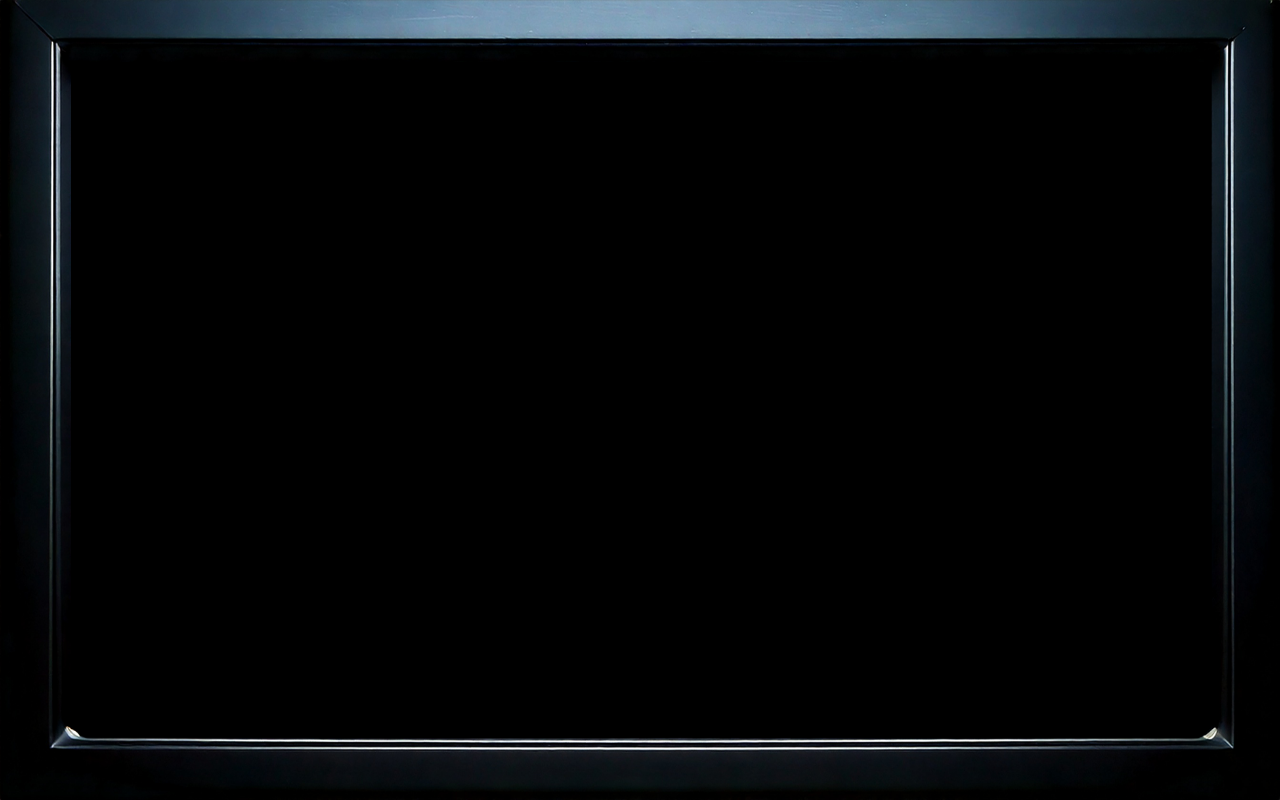
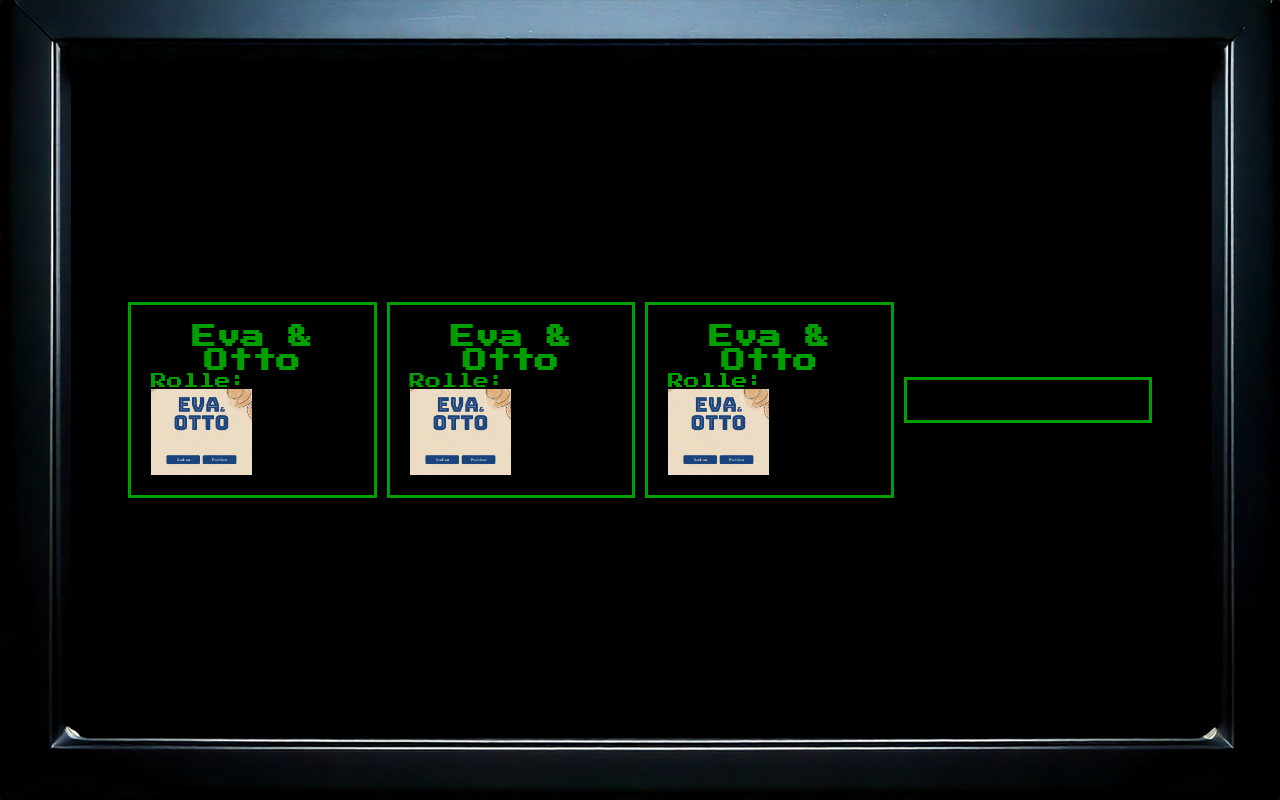
Before and after one commit to RasmusMeinche/port-rasmus, a plain HTML site: page projekter.html in a window 1280 px wide. Drawn offline with Linux system fonts and the light colour scheme.

Commit message:
Update project links and add project sections with styling

```diff
--- a/projekter.html
+++ b/projekter.html
@@ -22,3 +22,23 @@
     <div class="container-all">
         <img id="edges" src="/skreen.png" alt="screen">
     </div>
+
+    <section>
+      <div class="box-1">
+        <h1>Eva & Otto</h1>
+        <p>Rolle:</p>
+        <img src="./eva.PNG" alt="">
+      </div>
+      <div class="box-2">
+        <h1>Eva & Otto</h1>
+        <p>Rolle:</p>
+        <img src="./eva.PNG" alt="">
+      </div>
+      <div class="box-3">
+        <h1>Eva & Otto</h1>
+        <p>Rolle:</p>
+        <img src="./eva.PNG" alt="">
+      </div>
+      <div class="box-4">
+      </div>
+    </section>
--- a/style.css
+++ b/style.css
@@ -748,3 +748,37 @@ top: -1.4%;
   color: #ffffff;
   box-shadow: rgba(46, 240, 78, 0.568) 0px 5px, rgba(46, 240, 78, 0.568) 0px 10px, rgba(46, 240, 127, 0.2) 0px 15px, rgba(46, 240, 120, 0.1) 0px 20px, rgba(46, 240, 111, 0.05) 0px 25px;
 }
+
+/* projekter */
+
+section {
+  display: grid;
+  grid-template-columns: repeat(4, 1fr);
+  justify-content: space-between;
+  align-items: center;
+  height: 100svh;
+  width: 80%;
+  gap: 10px;
+  margin: 0 auto;
+
+
+
+  > div {
+    border: 3px solid #009F00;
+    display: grid;
+    place-content: center;
+    color: #009F00;
+    padding: 20px;
+  }
+
+  h1 {
+    text-align: center;
+
+  }
+
+  img {
+    object-fit: contain;
+
+    width: 50%;
+  }
+}
```
Also changed, not shown: index.html (+1 -1 lines), eva.PNG (added).
